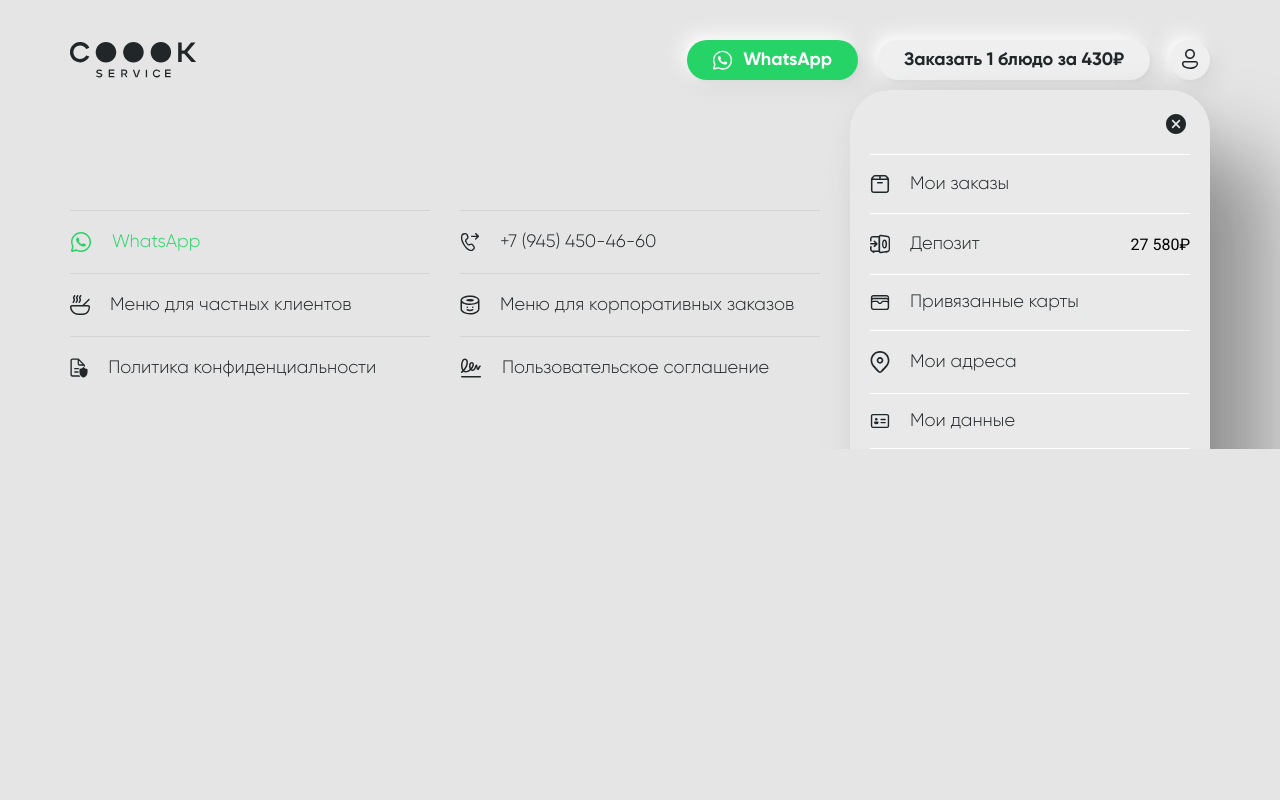
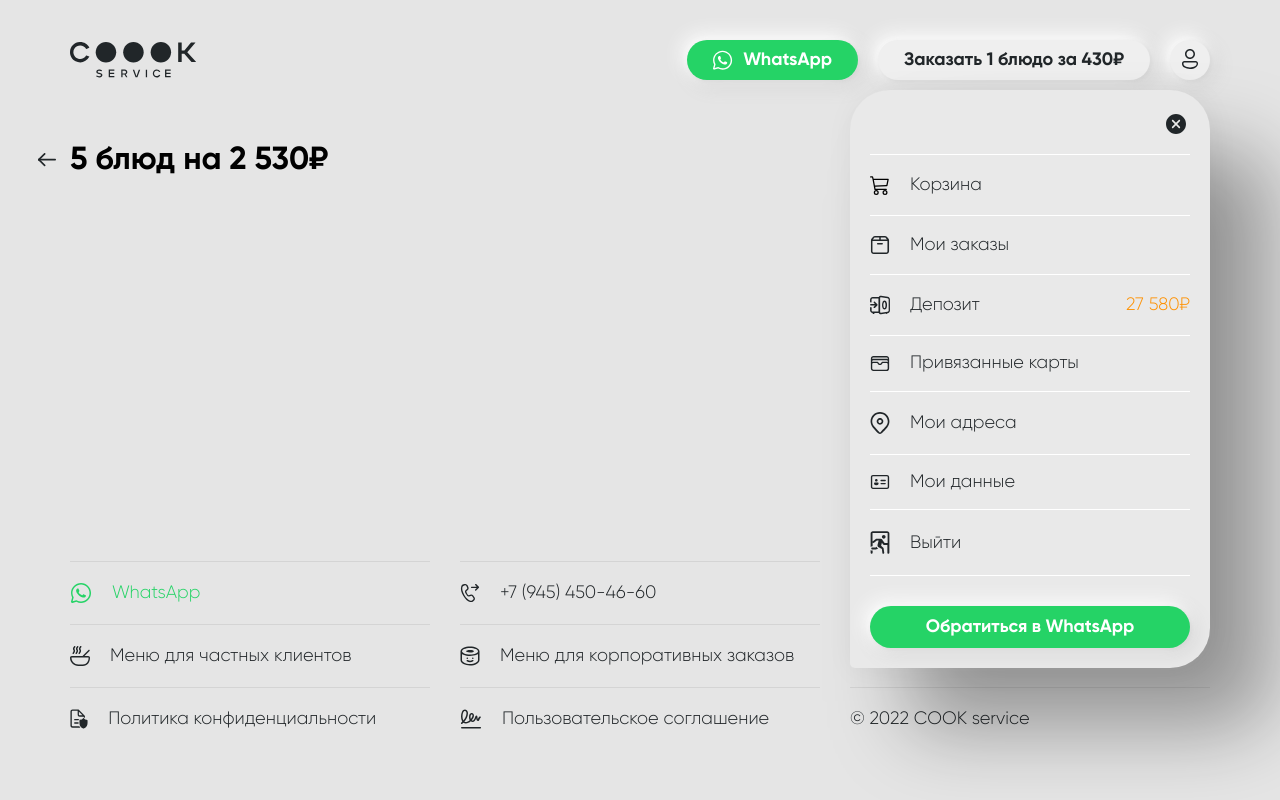
Before and after one commit to yegorweb/cook-service, a Vue app: page /cart in a window 1280 px wide. Both pictures are taken after a click on the button 1190 px from the left and 60 px from the top of the page. Built offline with nearby package versions, Linux system fonts and the light colour scheme.

Commit message:
edited README.md, added base for other pages

```diff
--- a/src/App.vue
+++ b/src/App.vue
@@ -20,6 +20,7 @@ import Footer from './components/Footer.vue';
 		overflow-x: hidden;
 		position: relative;
 	} body {
+		min-height: 100vh;
 		overflow-y: hidden;
 	} html {
 		overflow-y: visible;
--- a/src/components/Footer.vue
+++ b/src/components/Footer.vue
@@ -45,6 +45,10 @@
 .container {
     display: grid;
     @include adaptive-value(grid-template-columns, 1fr 1fr 1fr, 1fr 1fr 1fr, 1fr 1fr, 1fr 1fr, 1fr);
+    position: absolute;
+    bottom: 0;
+    left: 50%;
+    transform: translateX(-50%);
     row-gap: rem(20);
     column-gap: rem(30);
     margin-top: rem(130);
--- /dev/null
+++ b/src/components/GrayButton.vue
@@ -0,0 +1,23 @@
+<template>
+    <a class="btn">
+        <slot></slot>
+    </a>
+</template>
+
+<style lang="scss" scoped>
+@import '@/assets/style.scss';
+.btn {
+    background: #E9E9E9;
+    border-radius: 999px;
+    padding: rem(10) rem(20);
+    cursor: pointer;
+    transition: all .2s;
+
+    &-not-selected {
+        box-shadow: 1px 1px 4px rgba(0, 0, 0, 0.08), -1px -1px 6px rgba(255, 255, 255, 0.5), -5px -5px 20px #FFFFFF, 5px 5px 20px #D3D3D3;
+    }
+    &-selected, &:hover {
+        box-shadow: -1px -1px 6px rgba(0, 0, 0, 0.12), 1px 1px 6px rgba(255, 255, 255, 0.5), 5px 5px 20px #FFFFFF, -5px -5px 20px #D3D3D3;
+    }
+}
+</style>
--- a/src/components/Header.vue
+++ b/src/components/Header.vue
@@ -15,11 +15,14 @@
                 </button>
             </div>
         </div>
-        <transition mode="in-out" duration="100">
         <div class="container menu-cont" v-if="menu">
             <div class="menu">
                 <img src="@/assets/close-menu.svg" alt="" class="menu-closeBtn" @click="menu=!menu">
                 <div class="menu-buttons">
+                    <router-link to="/cart" class="menu-buttons-item">
+                        <img src="@/assets/cart.svg" alt="" class="menu-buttons-item-img">
+                        <div class="menu-buttons-item-text">Корзина</div>
+                    </router-link>
                     <div class="menu-buttons-item">
                         <img src="@/assets/orders.svg" alt="" class="menu-buttons-item-img">
                         <div class="menu-buttons-item-text">Мои заказы</div>
@@ -49,7 +52,6 @@
                 <div class="menu-waBtn">Обратиться в WhatsApp</div>
             </div>
         </div>
-        </transition>
     </div>
 </template>
 
@@ -126,6 +128,11 @@ var menu = ref(false)
                 font-size: rem(18);
                 color: #212629;
                 &-deposit {
+                    font-family: 'Gilroy';
+                    font-style: normal;
+                    font-weight: 300;
+                    font-size: rem(18);
+                    color: #FE9102;
                     position: absolute;
                     right: 0;
                     top: 50%;
--- /dev/null
+++ b/src/components/Input.vue
@@ -0,0 +1,5 @@
+<!-- eslint-disable vue/multi-word-component-names -->
+<template>
+    <label></label>
+    <input type="text" />
+</template>
--- /dev/null
+++ b/src/components/TitleAndBack.vue
@@ -0,0 +1,32 @@
+<template>
+    <div class="title">
+        <img class="title-backbtn" @click="props.onBackClick == 'home' ? $router.push('/') : $router.go(-1)" src="@/assets/back.svg" alt="">
+        <div class="title-text"><slot></slot></div>
+    </div>
+</template>
+
+<script setup>
+var props = defineProps(['onBackClick', 'title'])
+</script>
+
+<style lang="scss" scoped>
+@import '@/assets/style.scss';
+.title {
+    position: relative;
+    align-items: center;
+    &-backbtn {
+        position: absolute;
+        top: 50%;
+        transform: translateY(-50%);
+        left: rem(-38);
+        height: rem(14);
+        padding: rem(6);
+        cursor: pointer;
+    }
+    &-text {
+        font-family: 'Gilroy';
+        font-weight: 700;
+        font-size: rem(32);
+    }
+}
+</style>
--- a/src/router/index.js
+++ b/src/router/index.js
@@ -18,6 +18,16 @@ const router = createRouter({
       component: HomeView
     },
     {
+      path: '/cart',
+      name: 'cart',
+      component: import('@/views/Orders/ShoppingCart.vue')
+    },
+    {
+      path: '/my-data',
+      name: 'my-data',
+      component: import('@/views/MyData.vue')
+    },
+    {
       path: '/privacy-policy',
       name: 'privacy-policy',
       component: PrivacyPolicy
--- /dev/null
+++ b/src/views/MyData.vue
@@ -0,0 +1,5 @@
+<template>
+    <div class="container">
+        <TitleAndBack onBackClick="home">Мои данные</TitleAndBack>
+    </div>
+</template>
--- /dev/null
+++ b/src/views/Orders/ShoppingCart.vue
@@ -0,0 +1,13 @@
+<template>
+    <div class="container">
+        <TitleAndBack :onBackClick="'home'">5 блюд на 2 530₽</TitleAndBack>
+        </div>
+</template>
+
+<script setup>
+import TitleAndBack from '@/components/TitleAndBack.vue';
+</script>
+
+<style lang="scss" scoped>
+@import '@/assets/style.scss';
+</style>
--- a/src/views/PrivacyPolicy.vue
+++ b/src/views/PrivacyPolicy.vue
@@ -1,9 +1,6 @@
 <template>
     <div class="container">
-        <div class="title">
-            <img class="title-backbtn" @click="$router.push('/')" src="@/assets/back.svg" alt="">
-            <div class="title-text">Политика конфиденциальности</div>
-        </div>
+        <TitleAndBack :onBackClick="'home'">Политика конфиденциальности</TitleAndBack>
         <div class="text">
             <div class="text-paragraph">
                 <div class="text-paragraph-title">1. Что регулирует настоящая политика конфиденциальности </div>
@@ -40,23 +37,6 @@
         color: #212629;
     }
 }
-.title {
-    position: relative;
-    align-items: center;
-    &-backbtn {
-        position: absolute;
-        top: 50%;
-        transform: translateY(-50%);
-        left: rem(-40);
-        height: rem(14);
-        padding: rem(6);
-        cursor: pointer;
-    }
-    &-text {
-        font-weight: 700;
-        font-size: rem(32);
-    }
-}
 .text {
     display: flex;
     flex-direction: column;
@@ -87,5 +67,6 @@
 </style>
 
 <script setup>
+import TitleAndBack from '../components/TitleAndBack.vue';
 
 </script>
--- a/src/views/TermsOfUse.vue
+++ b/src/views/TermsOfUse.vue
@@ -1,9 +1,6 @@
 <template>
     <div class="container">
-        <div class="title">
-            <img class="title-backbtn" @click="$router.push('/')" src="@/assets/back.svg" alt="">
-            <div class="title-text">Пользовательское соглашение</div>
-        </div>
+        <TitleAndBack :onBackClick="'home'">Пользовательское соглашение</TitleAndBack>
         <div class="text">
             <div class="text-paragraph">
                 <div class="text-paragraph-title">1. Общие положения</div>
@@ -46,23 +43,6 @@
         color: #212629;
     }
 }
-.title {
-    position: relative;
-    align-items: center;
-    &-backbtn {
-        position: absolute;
-        top: 50%;
-        transform: translateY(-50%);
-        left: rem(-40);
-        height: rem(14);
-        padding: rem(6);
-        cursor: pointer;
-    }
-    &-text {
-        font-weight: 700;
-        font-size: rem(32);
-    }
-}
 .text {
     display: flex;
     flex-direction: column;
@@ -93,5 +73,6 @@
 </style>
 
 <script setup>
+import TitleAndBack from '../components/TitleAndBack.vue';
 
 </script>
```
Also changed, not shown: src/assets/cart.svg (added), 1 other file (tests, documents, lock files or other folders).
